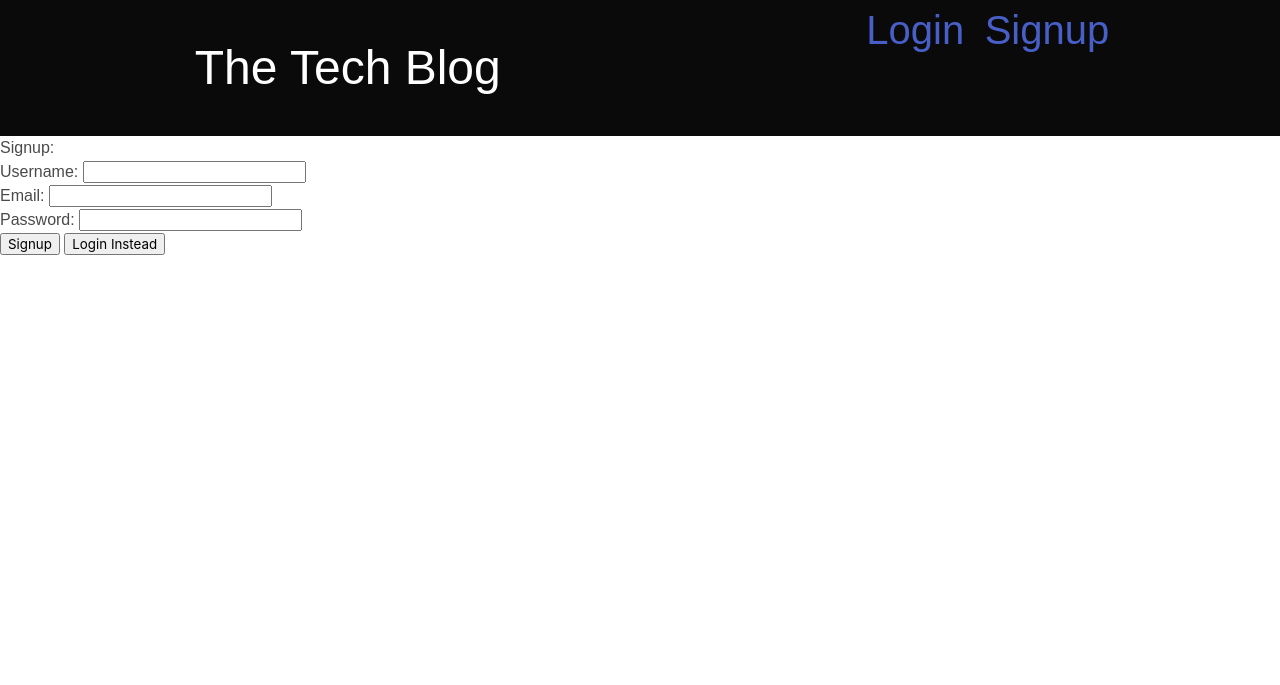
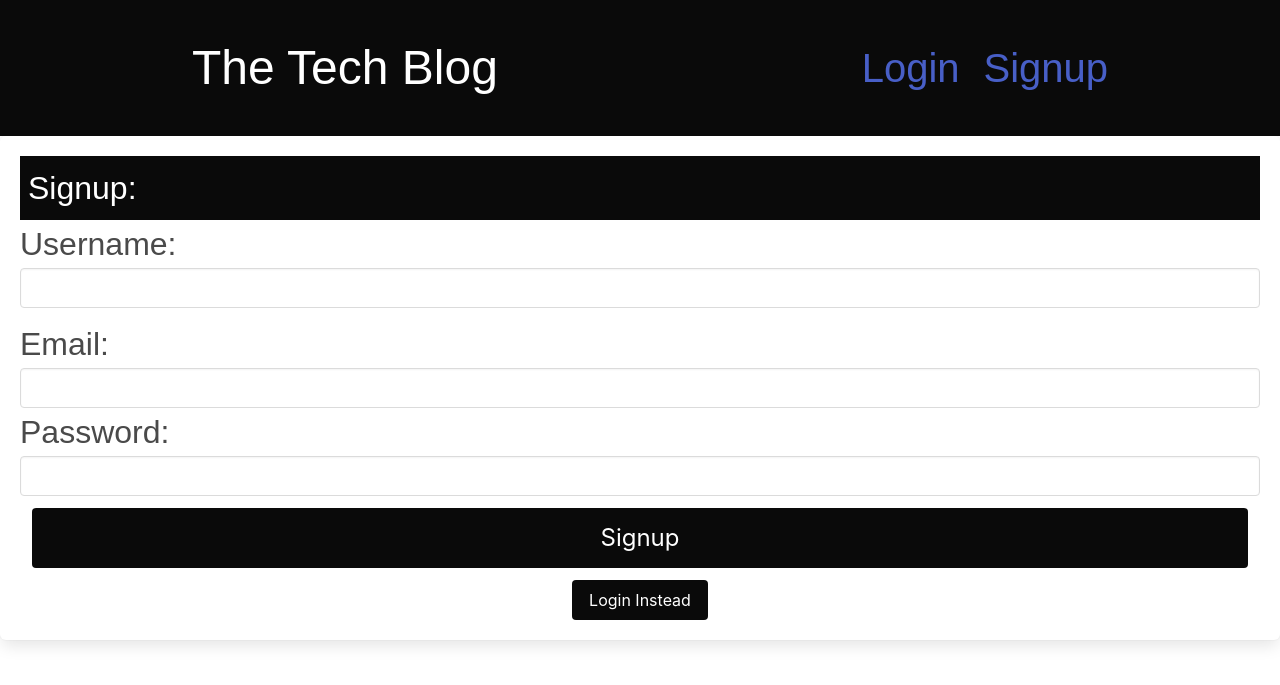
Before and after one commit to alyssageria/tech-blog-mvc, a Node project: template views/signup.handlebars in a window 1280 px wide. Shown: the top 685 px of the page. Run offline with Node 20 templates, Linux system fonts and the light colour scheme; the template is opened without the code that fills it, so the values that code supplies are empty; some libraries are stand-ins or nearby versions.

Commit message:
created styles for login/signup page

```diff
--- a/views/layouts/main.handlebars
+++ b/views/layouts/main.handlebars
@@ -15,14 +15,14 @@
         <header>
             <h1 class="tech-title has-text-white is-size-1">The Tech Blog</h1>
         </header>
-        <nav>
+        <nav class="is-flex is-align-items-center">
             {{#if loggedIn}}
-            <a href="/" class="is-size-2">Home</a>
-            <a href="/dashboard" class="is-size-2">Dashboard</a>
+            <a href="/" class="is-size-3">Home</a>
+            <a href="/dashboard" class="is-size-3">Dashboard</a>
             <button id="logout">Logout</button>
             {{else}}
-            <a href="/login" class="is-size-2 p-2">Login</a>
-            <a href="/signup" class="is-size-2 p-2">Signup</a>
+            <a href="/login" class="is-size-2 p-3">Login</a>
+            <a href="/signup" class="is-size-2 p-3">Signup</a>
             {{/if}}
         </nav>
     </div>
--- a/views/signup.handlebars
+++ b/views/signup.handlebars
@@ -1,23 +1,29 @@
-<div>
-    <h2>Signup:</h2>
-    <form class="signup-form" method="POST">
-        <div>
-            <label for="username-signup">Username:</label>
-            <input type="text" id="username-signup" />
+<section class="login-page box">
+    <div class="form-heading">
+        <h1 class="has-background-black has-text-white is-size-3 p-2">Signup:</h1>
+    </div>
+    <div class="form-section">
+        <form class="signup-form" method="POST" class="login-form p-2">
+            <div class="field">
+                <label for="username-signup" class="is-size-3">Username:</label>
+                <input type="text" class="entry-field input" id="username-signup" />
             </div>
             <div>
-            <label for="email-signup">Email:</label>
-            <input type="text" id="email-signup" />
+                <label for="email-signup" class="is-size-3">Email:</label>
+                <input type="text" class="entry-field input" id="email-signup" />
             </div>
             <div>
-            <label for="password-signup">Password:</label>
-            <input type="password" id="password-signup" />
+                <label for="password-signup" class="is-size-3">Password:</label>
+                <input type="password" class="entry-field input" id="password-signup" />
             </div>
-        <div class="submit">
-            <button>Signup</button>
-            <a href="/login"><button type="button">Login Instead</button></a>
+            <div class="submit m-3">
+                <button type="submit" class="login-signup-btn button is-black is-large is-fullwidth">Signup</button>
             </div>
         </form>
     </div>
+    <div class="is-flex is-justify-content-center">
+        <a href="/login"><button type="button" class="button is-black">Login Instead</button></a>
+    </div>
+</section>
 
 <script src="/js/signup.js"></script>
```
Also changed, not shown: views/login.handlebars (+13 -11 lines). Lines whose indentation alone changed are shown as unchanged.
